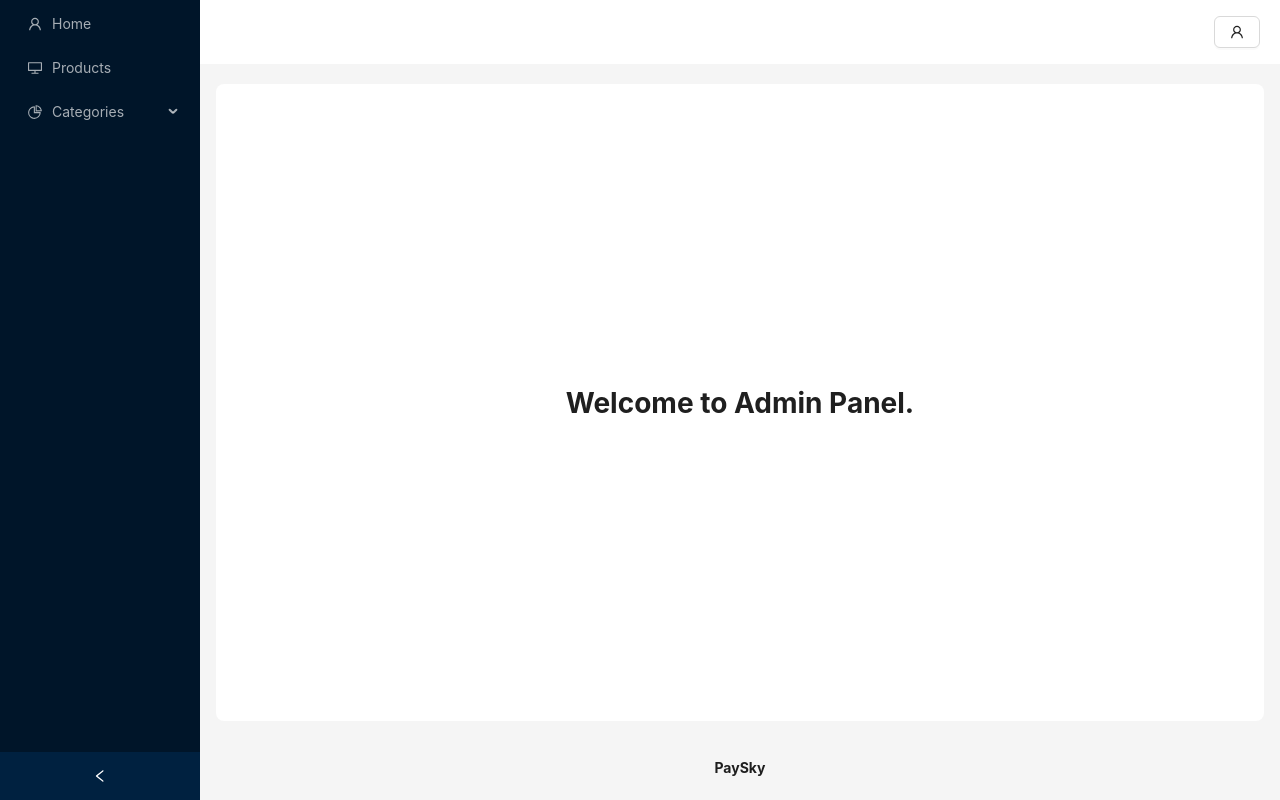
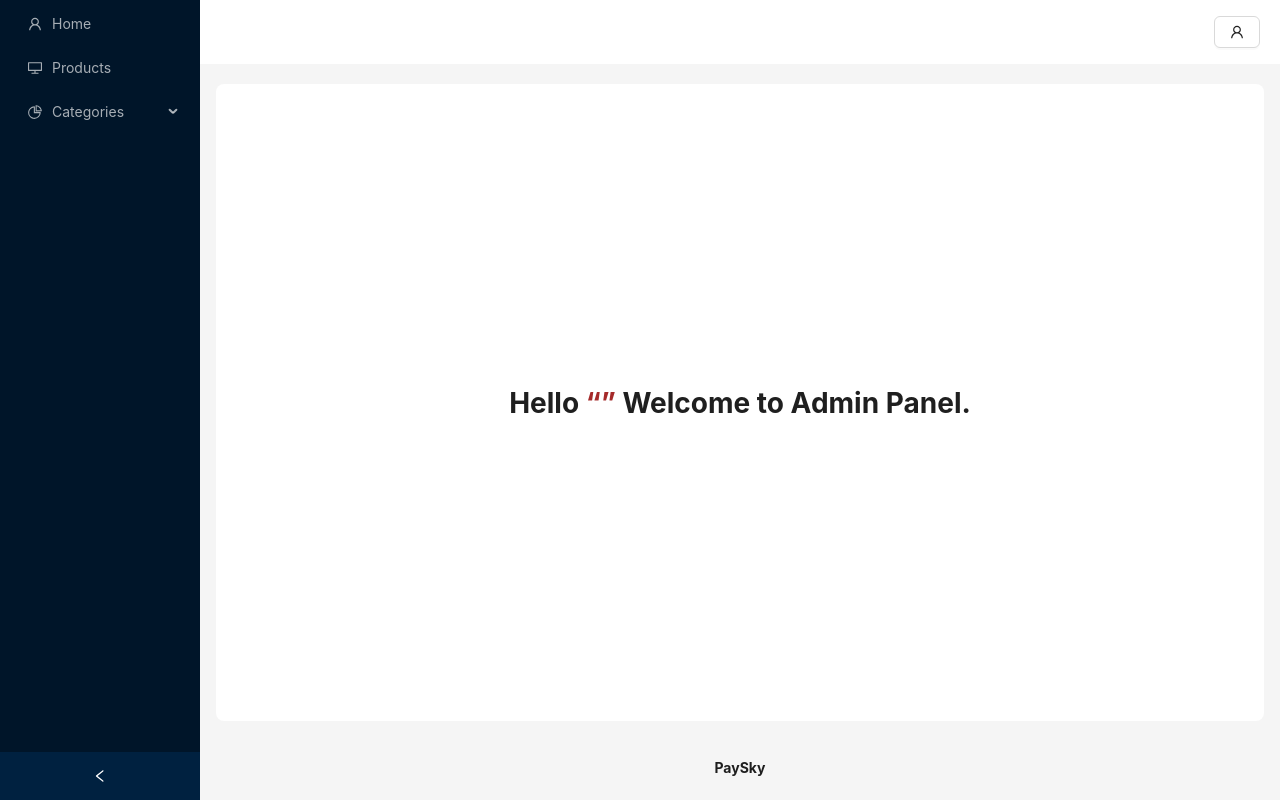
Before and after one commit to dinahagar/Admin-Panel, a React (Create React App) app: page / in a window 1280 px wide. Built offline with nearby package versions, Linux system fonts and the light colour scheme.

Commit message:
add username in home page

```diff
--- a/src/Pages/Home/Home.styles.tsx
+++ b/src/Pages/Home/Home.styles.tsx
@@ -29,6 +29,10 @@ export const StyledLink = styled(Link)`
     color: rgba(255, 255, 255, 0.65);
 `
 
+export const StyledSpan = styled.span`
+    color: brown;
+`
+
 export const StyledContentDiv = styled.div`
     padding: 24px;
     min-height: 360px;
--- a/src/Pages/Home/Home.tsx
+++ b/src/Pages/Home/Home.tsx
@@ -1,7 +1,9 @@
 import { Layout } from "antd";
-import { StyledContent, StyledContentDiv, StyledFooter, StyledLayout } from "./Home.styles";
+import { StyledContent, StyledContentDiv, StyledFooter, StyledLayout, StyledSpan } from "./Home.styles";
 
 const Home: React.FC = () => {
+
+    const user = localStorage.getItem('username')
 
     return (
         <>
@@ -9,7 +11,7 @@ const Home: React.FC = () => {
                 <Layout>
                     <StyledContent>
                         <StyledContentDiv>
-                            <h1>Welcome to Admin Panel.</h1>
+                            <h1>Hello <StyledSpan>&ldquo;{user}&rdquo;</StyledSpan> Welcome to Admin Panel.</h1>
                         </StyledContentDiv>
                     </StyledContent>
                     <StyledFooter>
--- a/src/Pages/Home/componenets/Header.tsx
+++ b/src/Pages/Home/componenets/Header.tsx
@@ -10,7 +10,10 @@ const Header: React.FC = () => {
         {
           key: '1',
           label: (
-            <Link to='/login' onClick={() => localStorage.removeItem('token')}>Logout</Link>
+            <Link to='/login' onClick={() => {
+              localStorage.removeItem('token')
+              localStorage.removeItem('username')
+            }}>Logout</Link>
           ),
         }
       ];
--- a/src/Pages/Login/Login.tsx
+++ b/src/Pages/Login/Login.tsx
@@ -31,6 +31,7 @@ const Login: React.FC = () => {
         }).unwrap()
         .then((res) => {
             localStorage.setItem('token', res.token)
+            localStorage.setItem('username', username)
             navigate('/')
             toast.success('Welcome');
         })
```
